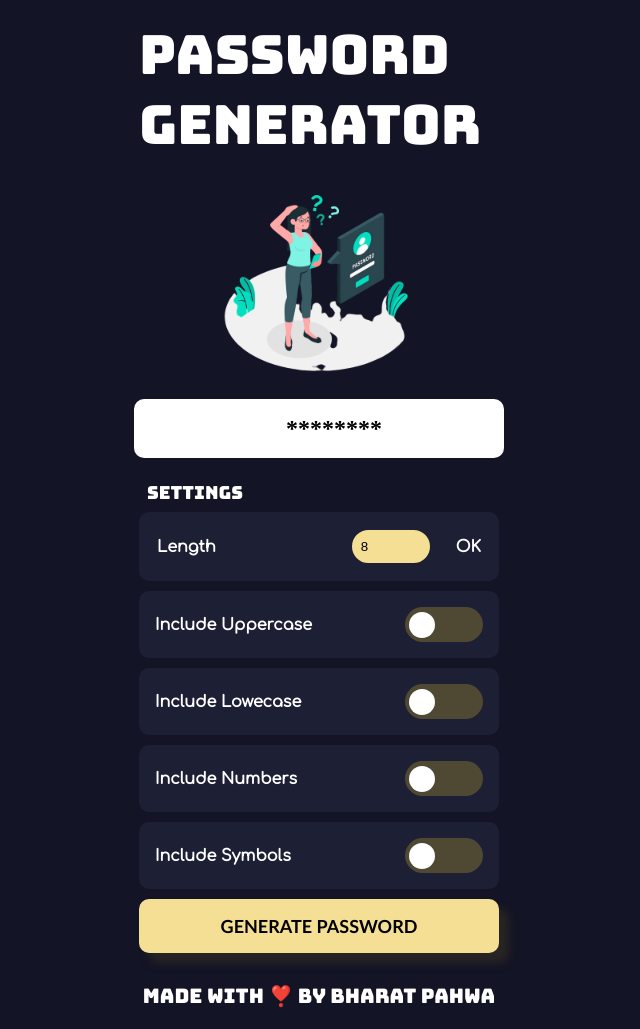
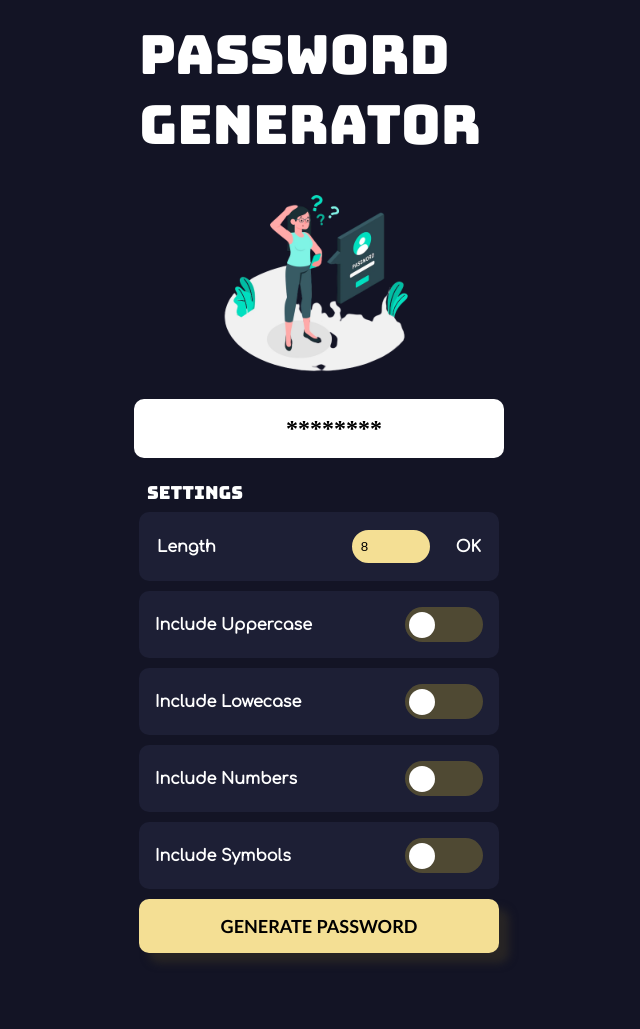
Before and after one commit to Bharatpahwa/password-generator, a plain HTML site: page index.html in a window 1280 px wide. Shown: the whole page, without its empty margins (321-961 px from the left). After the commit the page ends 983 px from the top, so only its background shows below. Drawn offline with nearby package versions, Linux system fonts and the light colour scheme.

Commit message:
Update index.html

```diff
--- a/index.html
+++ b/index.html
@@ -74,7 +74,7 @@
         <p class="generate" id="processing">GENERATE PASSWORD</p>
         <p class="generate" id="done">GENERATE AGAIN </p>
       </div>
-        <p class="madeby"> Made with ❣️ by Bharat Pahwa </p>
+<!--         <p class="madeby"> #BP </p>? -->
     </section>
 
     <script src="script.js" async defer></script>
```
